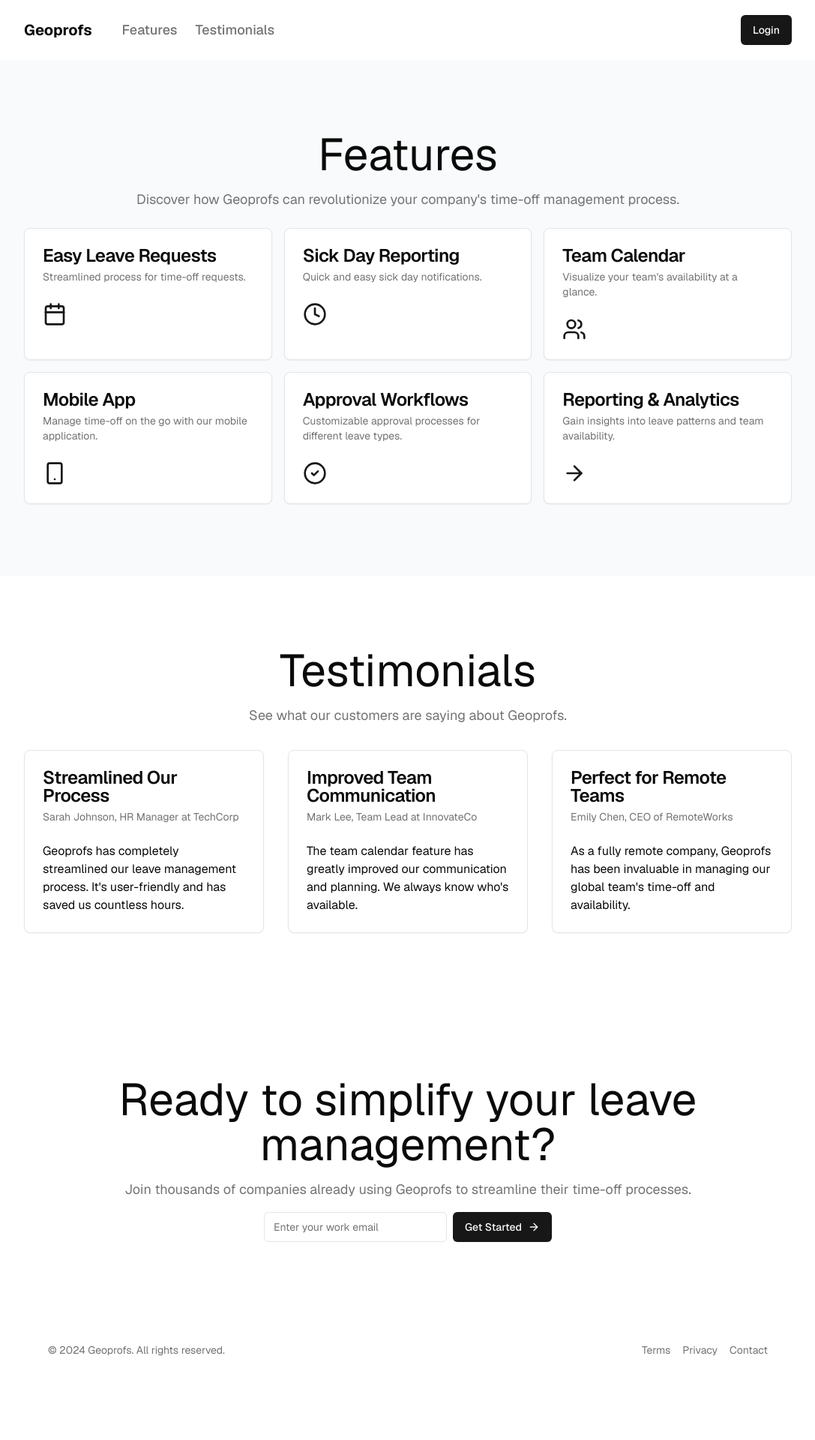
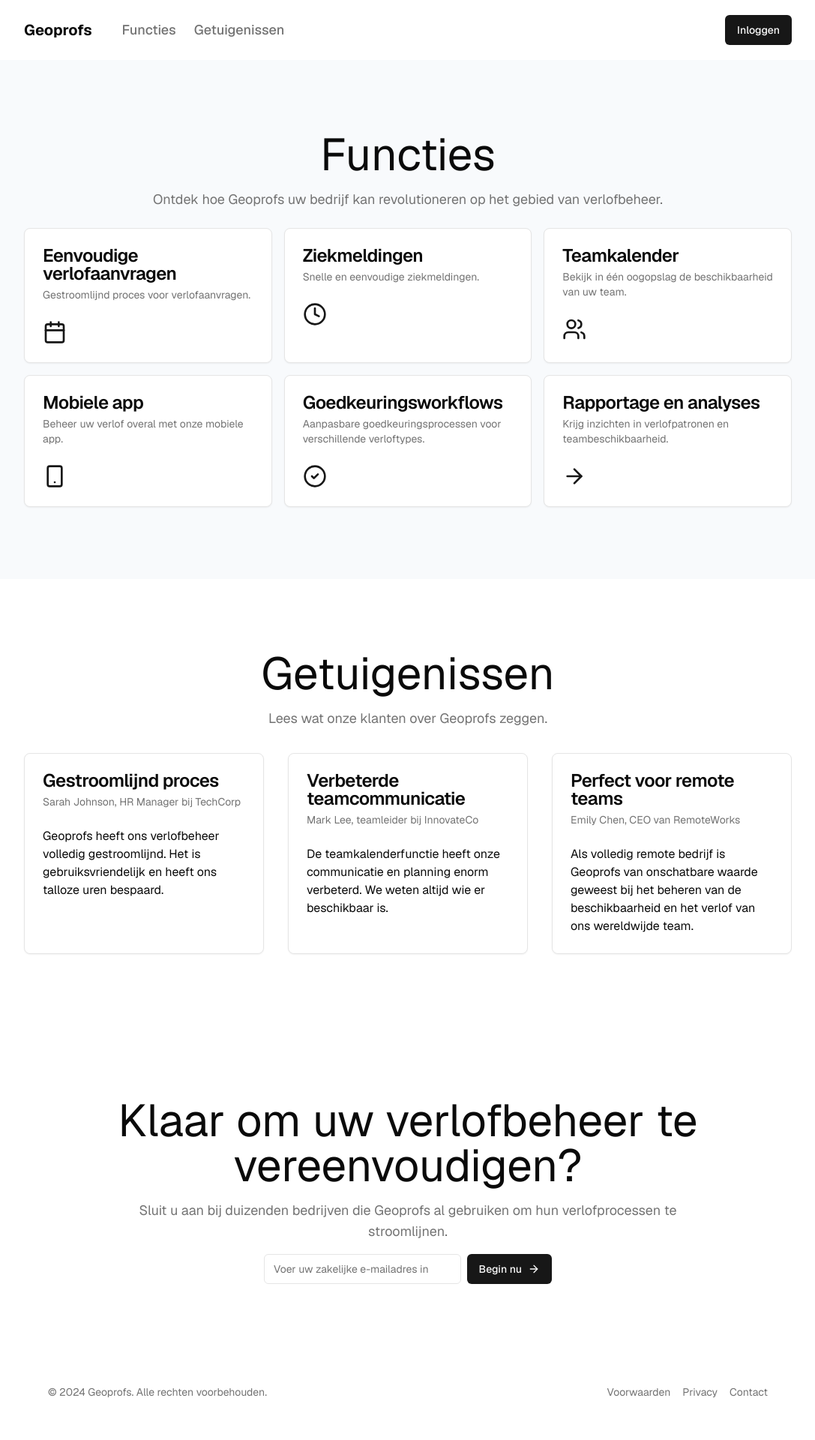
Before and after one commit to 6oTeX/GeoProfs, a Next.js app: page / in a window 1280 px wide. Shown: the top 1920 px of the page at 75% size, without its empty margins (96-1183 px from the left). Built offline with nearby package versions, Linux system fonts and the light colour scheme; no server answers.

Commit message:
* Hotfix

```diff
--- a/app/page.tsx
+++ b/app/page.tsx
@@ -40,13 +40,13 @@ export default function GeoprofsLandingPage() {
                 href="#features"
                 className="flex items-center text-lg font-medium text-muted-foreground"
               >
-                Features
+                Functies
               </Link>
               <Link
                 href="#testimonials"
                 className="flex items-center text-lg font-medium text-muted-foreground"
               >
-                Testimonials
+                Getuigenissen
               </Link>
             </nav>
           </div>
@@ -59,16 +59,16 @@ export default function GeoprofsLandingPage() {
             </DropdownMenuTrigger>
             <DropdownMenuContent align="end">
               <DropdownMenuItem asChild>
-                <Link href="#features">Features</Link>
+                <Link href="#features">Functies</Link>
               </DropdownMenuItem>
               <DropdownMenuItem asChild>
-                <Link href="#testimonials">Testimonials</Link>
+                <Link href="#testimonials">Getuigenissen</Link>
               </DropdownMenuItem>
             </DropdownMenuContent>
           </DropdownMenu>
           <nav className="hidden md:flex">
             <Button asChild>
-              <Link href="/sign-in">Login</Link>
+              <Link href="/sign-in">Inloggen</Link>
             </Button>
           </nav>
         </div>
@@ -80,19 +80,18 @@ export default function GeoprofsLandingPage() {
         >
           <div className="mx-auto flex max-w-[58rem] flex-col items-center space-y-4 text-center">
             <h2 className="font-heading text-3xl leading-[1.1] sm:text-3xl md:text-6xl">
-              Features
+              Functies
             </h2>
             <p className="max-w-[85%] leading-normal text-muted-foreground sm:text-lg sm:leading-7">
-              Discover how Geoprofs can revolutionize your company&apos;s
-              time-off management process.
+              Ontdek hoe Geoprofs uw bedrijf kan revolutioneren op het gebied van verlofbeheer.
             </p>
           </div>
           <div className="mx-auto grid justify-center gap-4 sm:grid-cols-2 md:max-w-[64rem] md:grid-cols-3">
             <Card>
               <CardHeader>
-                <CardTitle>Easy Leave Requests</CardTitle>
+                <CardTitle>Eenvoudige verlofaanvragen</CardTitle>
                 <CardDescription>
-                  Streamlined process for time-off requests.
+                  Gestroomlijnd proces voor verlofaanvragen.
                 </CardDescription>
               </CardHeader>
               <CardContent>
@@ -101,9 +100,9 @@ export default function GeoprofsLandingPage() {
             </Card>
             <Card>
               <CardHeader>
-                <CardTitle>Sick Day Reporting</CardTitle>
+                <CardTitle>Ziekmeldingen</CardTitle>
                 <CardDescription>
-                  Quick and easy sick day notifications.
+                  Snelle en eenvoudige ziekmeldingen.
                 </CardDescription>
               </CardHeader>
               <CardContent>
@@ -112,9 +111,9 @@ export default function GeoprofsLandingPage() {
             </Card>
             <Card>
               <CardHeader>
-                <CardTitle>Team Calendar</CardTitle>
+                <CardTitle>Teamkalender</CardTitle>
                 <CardDescription>
-                  Visualize your team&apos;s availability at a glance.
+                  Bekijk in één oogopslag de beschikbaarheid van uw team.
                 </CardDescription>
               </CardHeader>
               <CardContent>
@@ -123,9 +122,9 @@ export default function GeoprofsLandingPage() {
             </Card>
             <Card>
               <CardHeader>
-                <CardTitle>Mobile App</CardTitle>
+                <CardTitle>Mobiele app</CardTitle>
                 <CardDescription>
-                  Manage time-off on the go with our mobile application.
+                  Beheer uw verlof overal met onze mobiele app.
                 </CardDescription>
               </CardHeader>
               <CardContent>
@@ -134,9 +133,9 @@ export default function GeoprofsLandingPage() {
             </Card>
             <Card>
               <CardHeader>
-                <CardTitle>Approval Workflows</CardTitle>
+                <CardTitle>Goedkeuringsworkflows</CardTitle>
                 <CardDescription>
-                  Customizable approval processes for different leave types.
+                  Aanpasbare goedkeuringsprocessen voor verschillende verloftypes.
                 </CardDescription>
               </CardHeader>
               <CardContent>
@@ -145,9 +144,9 @@ export default function GeoprofsLandingPage() {
             </Card>
             <Card>
               <CardHeader>
-                <CardTitle>Reporting & Analytics</CardTitle>
+                <CardTitle>Rapportage en analyses</CardTitle>
                 <CardDescription>
-                  Gain insights into leave patterns and team availability.
+                  Krijg inzichten in verlofpatronen en teambeschikbaarheid.
                 </CardDescription>
               </CardHeader>
               <CardContent>
@@ -159,48 +158,44 @@ export default function GeoprofsLandingPage() {
         <section id="testimonials" className="container py-8 md:py-12 lg:py-24">
           <div className="mx-auto flex max-w-[58rem] flex-col items-center justify-center gap-4 text-center">
             <h2 className="font-heading text-3xl leading-[1.1] sm:text-3xl md:text-6xl">
-              Testimonials
+              Getuigenissen
             </h2>
             <p className="max-w-[85%] leading-normal text-muted-foreground sm:text-lg sm:leading-7 mb-8">
-              See what our customers are saying about Geoprofs.
+              Lees wat onze klanten over Geoprofs zeggen.
             </p>
           </div>
           <div className="mx-auto grid max-w-5xl grid-cols-1 gap-8 md:grid-cols-2 lg:grid-cols-3">
             <Card>
               <CardHeader>
-                <CardTitle>Streamlined Our Process</CardTitle>
+                <CardTitle>Gestroomlijnd proces</CardTitle>
                 <CardDescription>
-                  Sarah Johnson, HR Manager at TechCorp
+                  Sarah Johnson, HR Manager bij TechCorp
                 </CardDescription>
               </CardHeader>
               <CardContent>
-                Geoprofs has completely streamlined our leave management
-                process. It&apos;s user-friendly and has saved us countless
-                hours.
+                Geoprofs heeft ons verlofbeheer volledig gestroomlijnd. Het is gebruiksvriendelijk en heeft ons talloze uren bespaard.
               </CardContent>
             </Card>
             <Card>
               <CardHeader>
-                <CardTitle>Improved Team Communication</CardTitle>
+                <CardTitle>Verbeterde teamcommunicatie</CardTitle>
                 <CardDescription>
-                  Mark Lee, Team Lead at InnovateCo
+                  Mark Lee, teamleider bij InnovateCo
                 </CardDescription>
               </CardHeader>
               <CardContent>
-                The team calendar feature has greatly improved our communication
-                and planning. We always know who&apos;s available.
+                De teamkalenderfunctie heeft onze communicatie en planning enorm verbeterd. We weten altijd wie er beschikbaar is.
               </CardContent>
             </Card>
             <Card>
               <CardHeader>
-                <CardTitle>Perfect for Remote Teams</CardTitle>
+                <CardTitle>Perfect voor remote teams</CardTitle>
                 <CardDescription>
-                  Emily Chen, CEO of RemoteWorks
+                  Emily Chen, CEO van RemoteWorks
                 </CardDescription>
               </CardHeader>
               <CardContent>
-                As a fully remote company, Geoprofs has been invaluable in
-                managing our global team&apos;s time-off and availability.
+                Als volledig remote bedrijf is Geoprofs van onschatbare waarde geweest bij het beheren van de beschikbaarheid en het verlof van ons wereldwijde team.
               </CardContent>
             </Card>
           </div>
@@ -209,16 +204,15 @@ export default function GeoprofsLandingPage() {
         <section className="container py-8 md:py-12 lg:py-24">
           <div className="mx-auto flex max-w-[58rem] flex-col items-center justify-center gap-4 text-center">
             <h2 className="font-heading text-3xl leading-[1.1] sm:text-3xl md:text-6xl">
-              Ready to simplify your leave management?
+              Klaar om uw verlofbeheer te vereenvoudigen?
             </h2>
             <p className="max-w-[85%] leading-normal text-muted-foreground sm:text-lg sm:leading-7">
-              Join thousands of companies already using Geoprofs to streamline
-              their time-off processes.
+              Sluit u aan bij duizenden bedrijven die Geoprofs al gebruiken om hun verlofprocessen te stroomlijnen.
             </p>
             <div className="flex w-full max-w-sm items-center space-x-2">
-              <Input type="email" placeholder="Enter your work email" />
+              <Input type="email" placeholder="Voer uw zakelijke e-mailadres in" />
               <Button type="submit">
-                Get Started
+                Begin nu
                 <ArrowRight className="ml-2 h-4 w-4" />
               </Button>
             </div>
@@ -228,11 +222,11 @@ export default function GeoprofsLandingPage() {
       <footer className="py-6 md:px-8 md:py-0">
         <div className="container flex flex-col items-center justify-between gap-4 md:h-24 md:flex-row">
           <p className="text-center text-sm leading-loose text-muted-foreground md:text-left">
-            © 2024 Geoprofs. All rights reserved.
+            © 2024 Geoprofs. Alle rechten voorbehouden.
           </p>
           <nav className="flex gap-4 text-sm text-muted-foreground">
             <Link href="#" className="hover:underline">
-              Terms
+              Voorwaarden
             </Link>
             <Link href="#" className="hover:underline">
               Privacy
```
Also changed, not shown: 1 other file (tests, documents, lock files or other folders).
